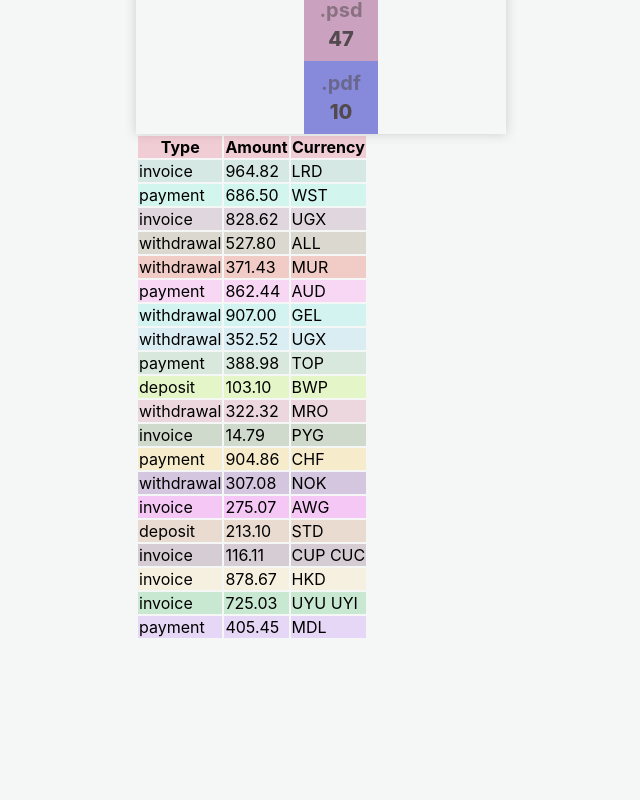
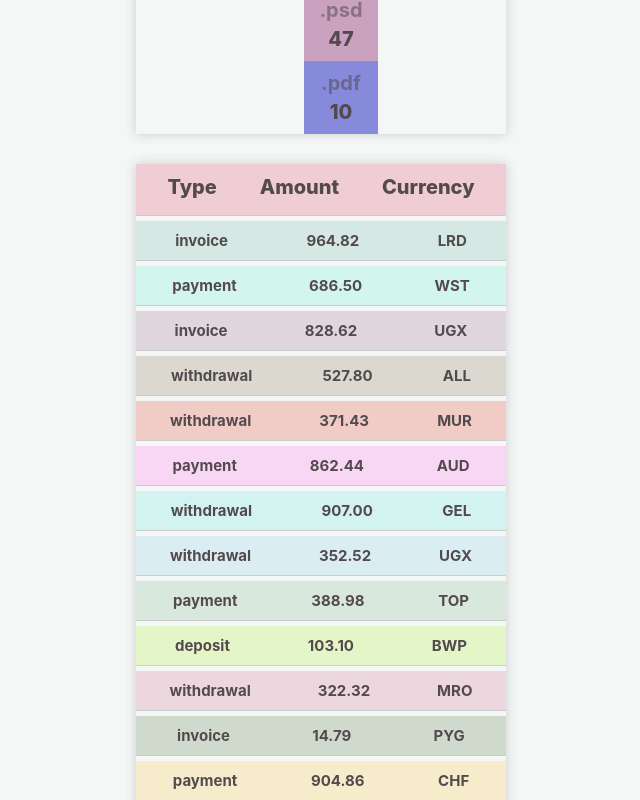
Before and after one commit to Liakhov-Serg/goit-react-hw-01-components, a React (Create React App) app: page / in a window 1280 px wide. Shown: the part 1440-2240 px from the top of the page, without its empty margins (319-959 px from the left). Before the commit the page ends 2110 px from the top, so only its background shows below. Built offline with nearby package versions, Linux system fonts and the light colour scheme.

Commit message:
Good
15-30

```diff
--- a/src/components/TransactionHistory/TransactionHistory.jsx
+++ b/src/components/TransactionHistory/TransactionHistory.jsx
@@ -1,4 +1,4 @@
-// import css from `TransactionHistory.module.css`;
+import css from './TransactionHistory.module.css';
 import PropTypes from 'prop-types';
 
 const createColor = () => {
--- a/src/components/TransactionHistory/TransactionHistory.module.css
+++ b/src/components/TransactionHistory/TransactionHistory.module.css
@@ -1,5 +1,5 @@
 table {
-  margin-top: 330px;
+  margin-top: 30px;
   display: inline-table;
   /* flex-direction: column; */
   align-items: center;
```
